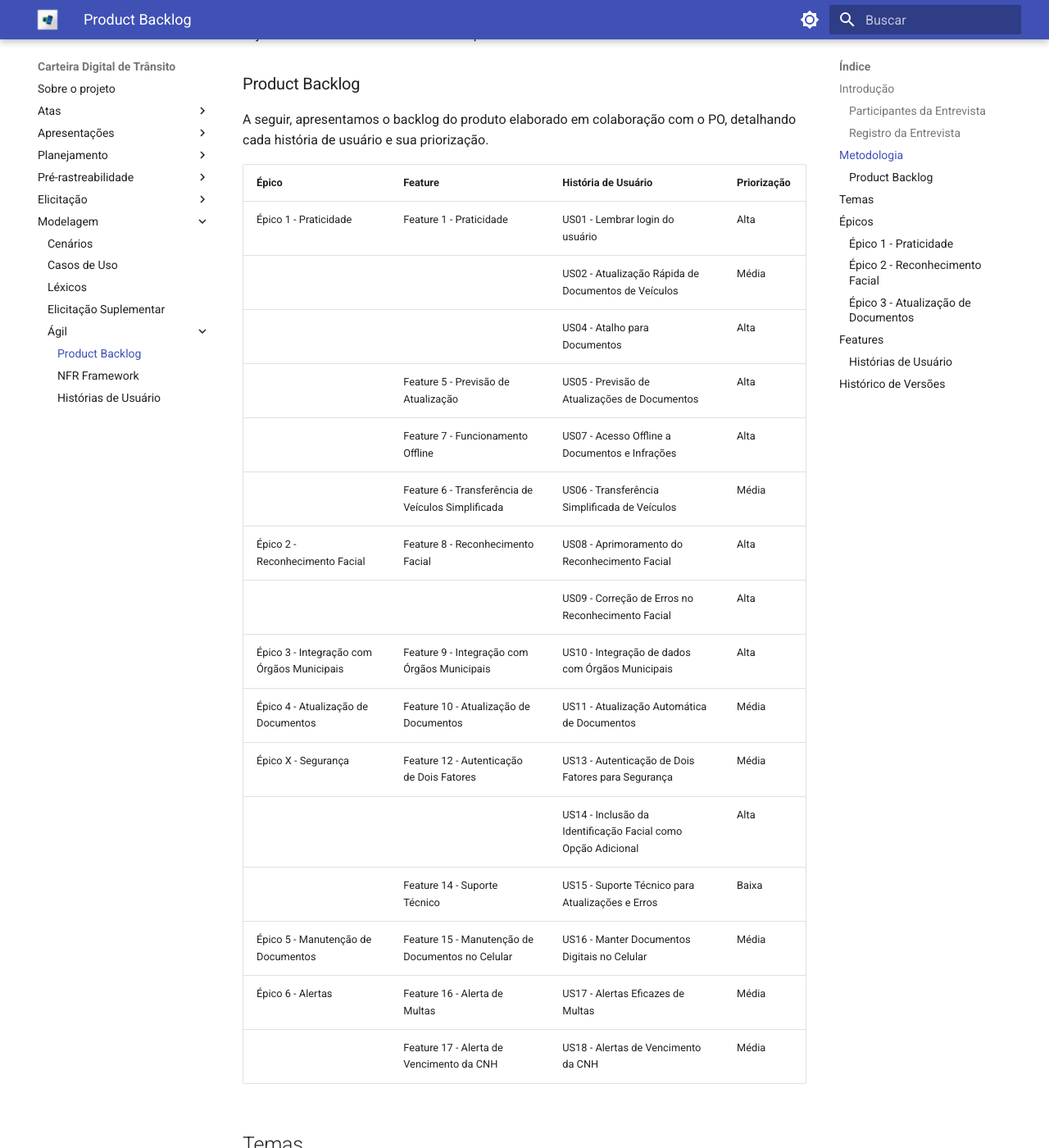
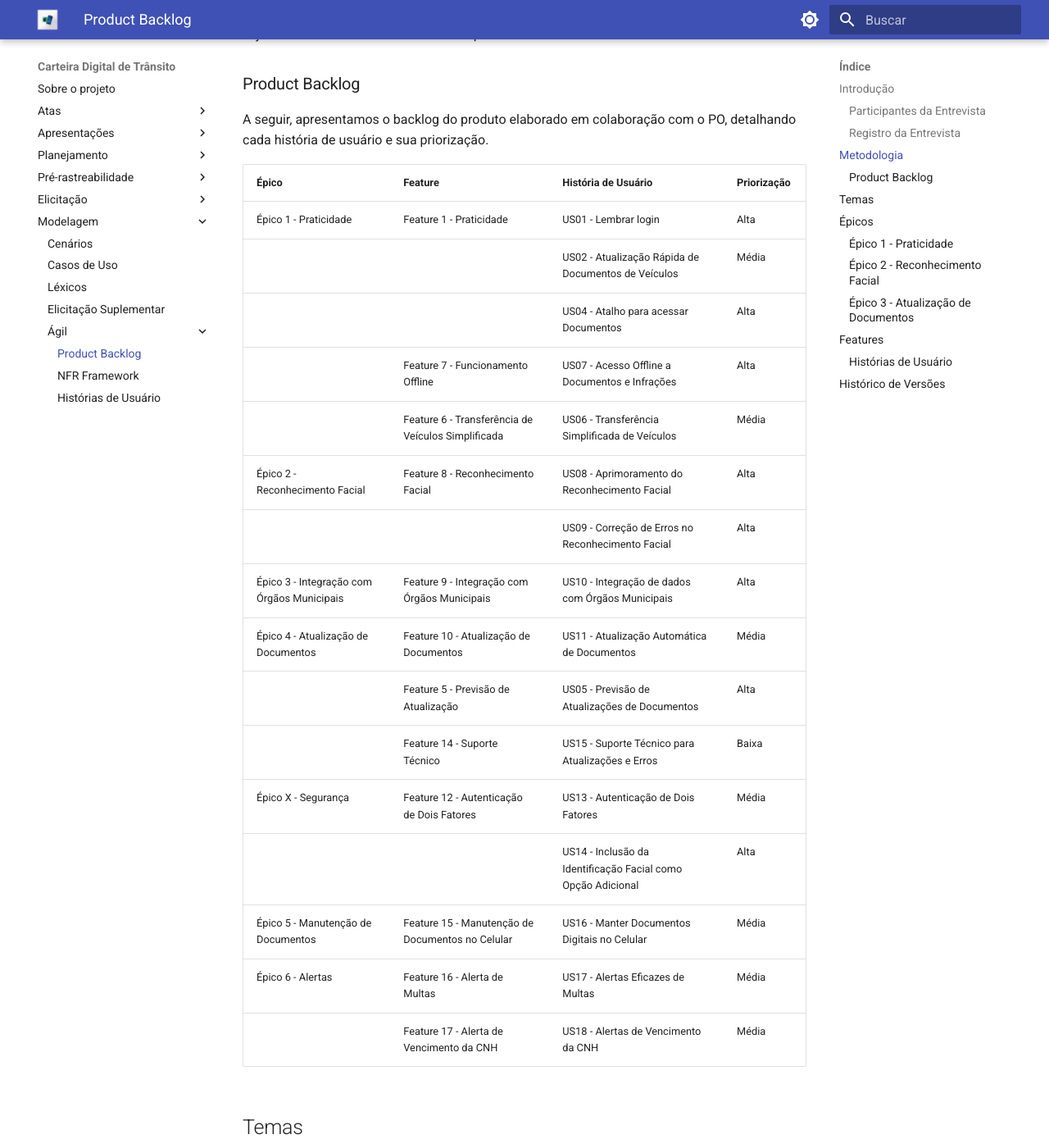
Before and after one commit to Requisitos-de-Software/2023.2-Carteira_Digital_de_Transito, an MkDocs documentation site: the page built from docs/modelagem/agil/backlog.md, in a window 1280 px wide and 1400 px high, scrolled down 1366 px. Shown: the whole window at 82% size. Built offline with MkDocs 1.6.1 and Material for MkDocs 9.7.7, drawn with Linux system fonts in a browser that asks for light colours.

Commit message:
Update backlog.md

```diff
--- a/docs/modelagem/agil/backlog.md
+++ b/docs/modelagem/agil/backlog.md
@@ -31,23 +31,23 @@ A seguir, apresentamos o backlog do produto elaborado em colaboração com o PO,
 
 
 | Épico                                  | Feature                              | História de Usuário                                                   | Priorização |
-|----------------------------------------|--------------------------------------|----------------------------------------------------------------------|-------------|
-| Épico 1 - Praticidade                 | Feature 1 - Praticidade              | US01 - Lembrar login do usuário                                       | Alta        |
-|                                        |                                      | US02 - Atualização Rápida de Documentos de Veículos                    | Média       |
-|                                        |                                      | US04 - Atalho para Documentos                                         | Alta        |
-|                                        | Feature 5 - Previsão de Atualização   | US05 - Previsão de Atualizações de Documentos                         | Alta        |
+|----------------------------------------|--------------------------------------|---------------------------------------------------------------------- |-------------|
+| Épico 1 - Praticidade                  | Feature 1 - Praticidade              | US01 - Lembrar login                                                  | Alta        |
+|                                        |                                      | US02 - Atualização Rápida de Documentos de Veículos                   | Média       |
+|                                        |                                      | US04 - Atalho para acessar Documentos                                 | Alta        |
 |                                        | Feature 7 - Funcionamento Offline    | US07 - Acesso Offline a Documentos e Infrações                        | Alta        |
-|                                        | Feature 6 - Transferência de Veículos Simplificada | US06 - Transferência Simplificada de Veículos          | Média       |
-| Épico 2 - Reconhecimento Facial        | Feature 8 - Reconhecimento Facial     | US08 - Aprimoramento do Reconhecimento Facial                         | Alta        |
+|                                        | Feature 6 - Transferência de Veículos Simplificada | US06 - Transferência Simplificada de Veículos           | Média       |
+| Épico 2 - Reconhecimento Facial        | Feature 8 - Reconhecimento Facial    | US08 - Aprimoramento do Reconhecimento Facial                         | Alta        |
 |                                        |                                      | US09 - Correção de Erros no Reconhecimento Facial                     | Alta        |
 | Épico 3 - Integração com Órgãos Municipais | Feature 9 - Integração com Órgãos Municipais | US10 - Integração de dados com Órgãos Municipais          | Alta        |
-| Épico 4 - Atualização de Documentos     | Feature 10 - Atualização de Documentos | US11 - Atualização Automática de Documentos                           | Média       |
-| Épico X - Segurança                     | Feature 12 - Autenticação de Dois Fatores | US13 - Autenticação de Dois Fatores para Segurança                   | Média       |
-|                                        |                                      | US14 - Inclusão da Identificação Facial como Opção Adicional        | Alta        |
-|                                        | Feature 14 - Suporte Técnico        | US15 - Suporte Técnico para Atualizações e Erros                     | Baixa       |
-| Épico 5 - Manutenção de Documentos     | Feature 15 - Manutenção de Documentos no Celular | US16 - Manter Documentos Digitais no Celular         | Média       |
+| Épico 4 - Atualização de Documentos     | Feature 10 - Atualização de Documentos | US11 - Atualização Automática de Documentos                        | Média       |
+|                                        | Feature 5 - Previsão de Atualização  | US05 - Previsão de Atualizações de Documentos                         | Alta        |
+|                                        | Feature 14 - Suporte Técnico         | US15 - Suporte Técnico para Atualizações e Erros                      | Baixa       |
+| Épico X - Segurança                     | Feature 12 - Autenticação de Dois Fatores | US13 - Autenticação de Dois Fatores                             | Média       |
+|                                        |                                      | US14 - Inclusão da Identificação Facial como Opção Adicional          | Alta        |
+| Épico 5 - Manutenção de Documentos     | Feature 15 - Manutenção de Documentos no Celular | US16 - Manter Documentos Digitais no Celular              | Média       |
 | Épico 6 - Alertas                      | Feature 16 - Alerta de Multas        | US17 - Alertas Eficazes de Multas                                     | Média       |
-|                                        | Feature 17 - Alerta de Vencimento da CNH | US18 - Alertas de Vencimento da CNH                  | Média       |
+|                                        | Feature 17 - Alerta de Vencimento da CNH | US18 - Alertas de Vencimento da CNH                               | Média       |
 
 ## Temas
 
```
